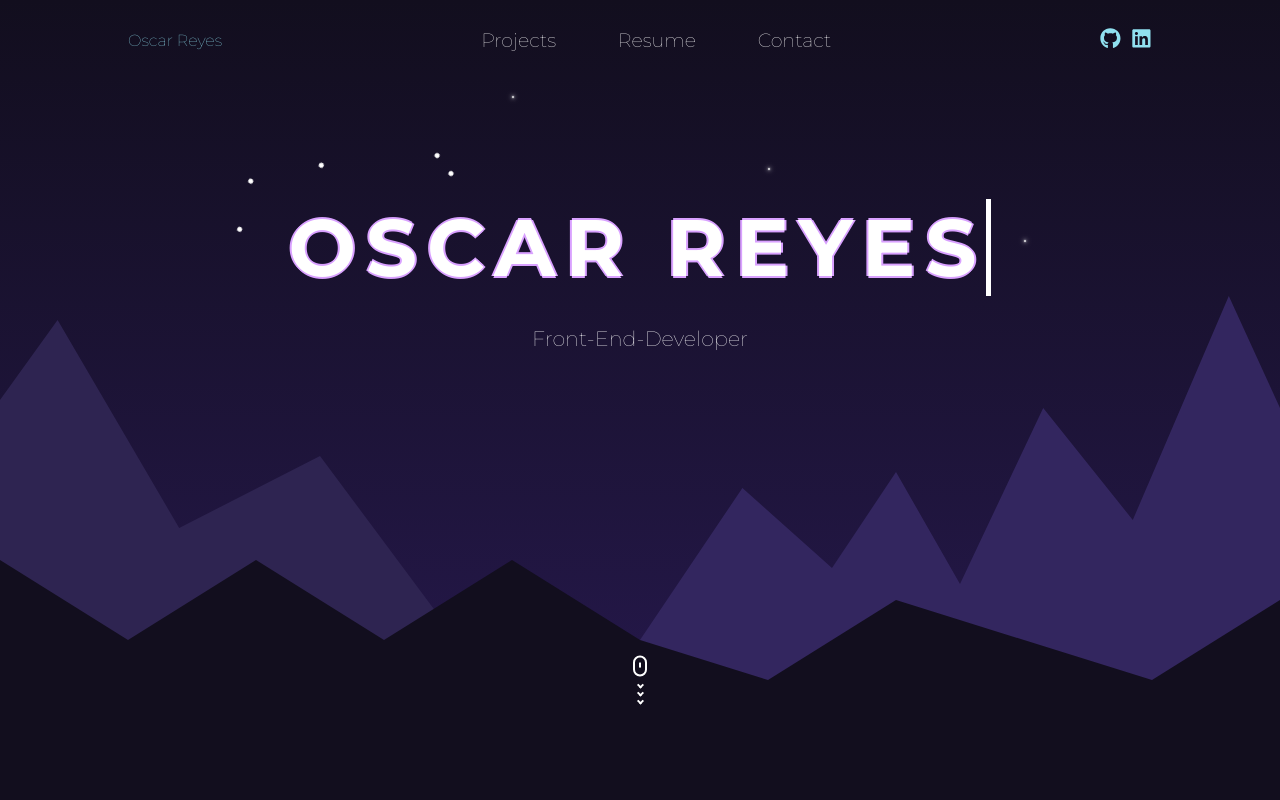
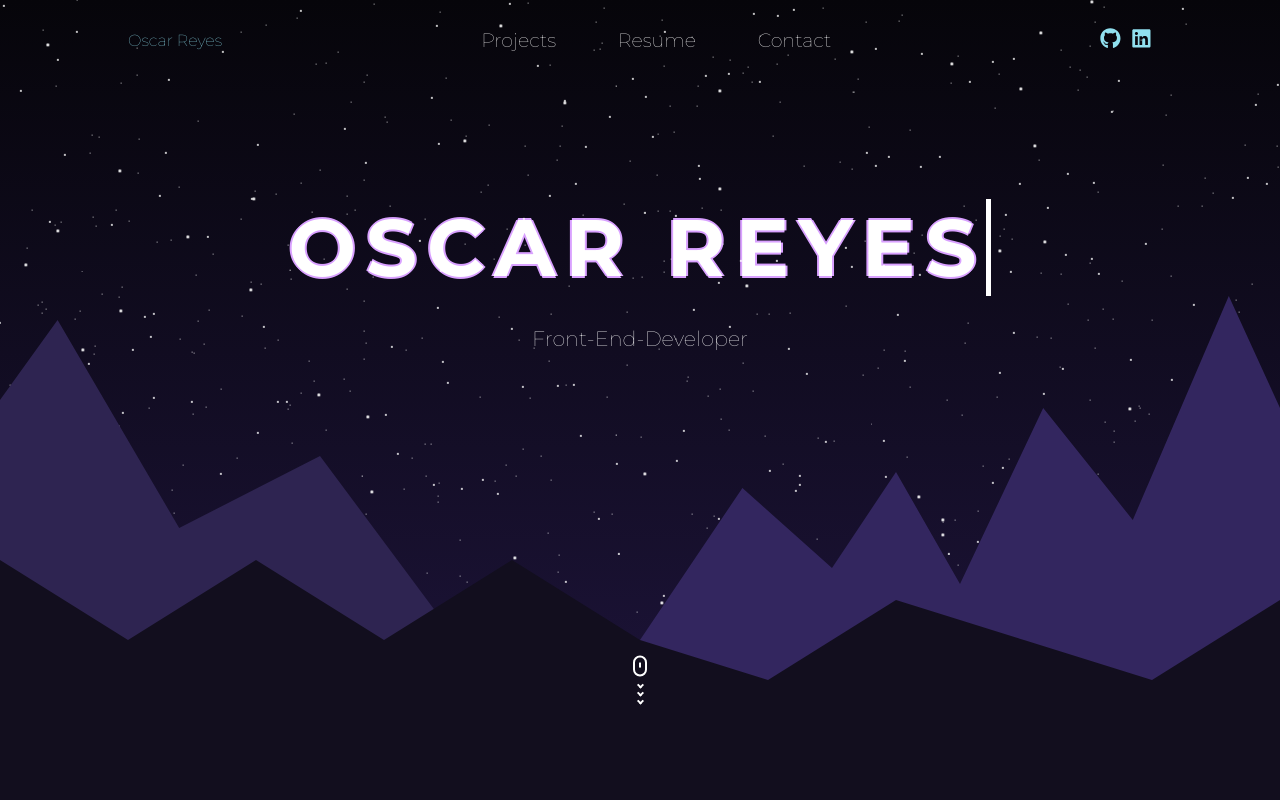
Before and after one commit to lolster45/NEWPortfolio, a Next.js app: page / in a window 1280 px wide. Shown: the top 800 px of the page. Built offline with nearby package versions, Linux system fonts and the light colour scheme.

Commit message:
space background test

```diff
--- a/src/pages/index.tsx
+++ b/src/pages/index.tsx
@@ -58,15 +58,28 @@ export default function Home() {
 
 
           <div className={styles.sky}>
+
+            <div className={styles.main_containe}>
+              <div className={styles.sub_container}>
+                <div className={styles.sky}>
+                  <div className={styles.stars}></div>
+                  <div className={styles.stars2}></div>
+                  <div className={styles.stars3}></div>
+                  <div className={styles.comet}></div>
+                </div>
+              </div>
+            </div>
+
+
+
+            {/* <div className={styles.stars}></div>
             <div className={styles.stars}></div>
             <div className={styles.stars}></div>
-            <div className={styles.stars}></div>
-
             <div className={`${styles.star} ${styles.star1}`}></div>
             <div className={`${styles.star} ${styles.star2}`}></div>
             <div className={`${styles.star} ${styles.star3}`}></div>
             <div className={`${styles.star} ${styles.star4}`}></div>
-            <div className={`${styles.star} ${styles.star5}`}></div>
+            <div className={`${styles.star} ${styles.star5}`}></div> */}
           </div>
           <div className={styles.mountains}></div>
           <div className={styles.mountainstwo}></div>
--- a/src/styles/About.module.scss
+++ b/src/styles/About.module.scss
@@ -117,10 +117,12 @@
                         position: relative;
                         display: flex;
 
+
                         img {
-                            //width: 400px !important;
                             width: 100% !important;
                             margin: 0 auto;
+                            border-radius: 50%;
+
                         }
                     }
                 }
--- a/src/styles/Home.module.scss
+++ b/src/styles/Home.module.scss
@@ -46,7 +46,7 @@
         height: 100vh;
         width: 100%;
         //background-color: green;
-        background: linear-gradient(to bottom, #120e1e, #271950);
+        background: linear-gradient(to bottom, #06050a, #1f153e);
 
         opacity: 0;
         transform: translateY(-50px);
@@ -57,96 +57,187 @@
             position: absolute;
             top: 0;
             left: 0;
-            height: 60%;
+            height: 80%;
             width: 100%;
+            //background-color: green;
             //background: linear-gradient(to bottom, #271950, transparent);
             // background-color: green;
+
+            $starFieldWidth: 2560;
+            $starFieldHeight: 2560;
+            $starStartOffset: 600px;
+            $starOneScrollDuration: 100s;
+            $starTwoScrollDuration: 125s;
+            $starThreeScrollDuration: 175s;
+            $numStarOneStars: 1700;
+            $numStarTwoStars: 700;
+            $numStarThreeStars: 200;
+            $numComet: 10;
+
+            .main-container {
+            display: block;
+            overflow: hidden;
+            position: relative;
+            width: 100vw;
+            height: 400px;
+            background: linear-gradient(to bottom, #120e1e 0%, #120e1e 100%);
+            top: 50%;
+            left: 50%;
+            transform: translate(-50%, -50%);
+            }
+            @function create-stars($n) {
+            $stars: "#{random($starFieldWidth)}px #{random($starFieldHeight)}px #FFF";
+
+            @for $i from 2 through $n {
+                $stars: "#{$stars} , #{random($starFieldWidth)}px #{random($starFieldHeight)}px #FFF";
+            }
+            @return unquote($stars);
+            }
+            @mixin star-template($numStars, $starSize, $scrollSpeed) {
+            z-index: 10;
+            width: $starSize;
+            height: $starSize;
+            border-radius: 50%;
+            background: transparent;
+            box-shadow: create-stars($numStars);
+            animation: animStar $scrollSpeed linear infinite;
+            &:after {
+                content: " ";
+                top: -$starStartOffset;
+                width: $starSize;
+                height: $starSize;
+                border-radius: 50%;
+                position: absolute;
+                background: transparent;
+                box-shadow: create-stars($numStars);
+            }
+            }
+            @mixin shooting-star-template($numStars, $starSize, $speed) {
+            z-index: 10;
+            width: $starSize;
+            height: $starSize + 80px;
+            border-top-left-radius: 50%;
+            border-top-right-radius: 50%;
+            position: absolute;
+            bottom: 0;
+            right: 0;
+            background: linear-gradient(
+                to top,
+                rgba(255, 255, 255, 0),
+                rgba(255, 255, 255, 1)
+            );
+            animation: animShootingStar $speed linear infinite;
+            }
             .stars {
-                position: absolute;
-                width: 2px;
-                height: 2px;
-                background: #fff;
-                box-shadow: 0 0 2px #fff, 0 0 4px #fff, 0 0 6px #fff;
-                animation: twinkle 5s infinite;
+            @include star-template($numStarOneStars, 1px, $starOneScrollDuration);
             }
-            .stars:nth-child(1) {
-                top: 20%;
-                left: 40%;
+            .stars2 {
+            @include star-template($numStarTwoStars, 2px, $starTwoScrollDuration);
             }
-            .stars:nth-child(2) {
-                top: 35%;
-                left: 60%;
+            .stars3 {
+            @include star-template($numStarThreeStars, 3px, $starThreeScrollDuration);
             }
-            .stars:nth-child(3) {
-                top: 50%;
-                left: 80%;
+            .comet {
+            @include shooting-star-template($numComet, 5px, 10s);
             }
-            @keyframes twinkle {
-                0%, 100% { opacity: 1; }
-                50% { opacity: 0.5; }
+            @keyframes animStar {
+            from {
+                transform: translateY(0px);
+            }
+            to {
+                transform: translateY(-#{$starFieldHeight}px)
+                translateX(-#{$starFieldWidth}px);
+            }
+            }
+            @keyframes animShootingStar {
+            from {
+                transform: translateY(0px) translateX(0px) rotate(-45deg);
+                opacity: 1;
+                height: 5px;
+            }
+            to {
+                transform: translateY(-#{$starFieldHeight}px)
+                translateX(-#{$starFieldWidth}px) rotate(-45deg);
+                opacity: 1;
+                height: 800px;
+            }
             }
 
-            .star {
-                position: absolute;
-                width: 5px;
-                height: 5px;
-                background: #fff;
-                border-radius: 50%;
-              }
 
-              .star1 {
-                animation: rotate 35s linear infinite;
-                transform-origin: 600px 290px;
-                bottom: 40px;
-                left: 30px;
-                // background-color: black;
-              }
-
-              .star2 {
-               animation: rotate 39s linear infinite;
-                transform-origin: 550px 340px;
-                bottom: 40px;
-                left: 30px;
-                // background-color: red;
-              }
-
-              .star3 {
-                animation: rotate 34s linear infinite;
-                transform-origin: 650px 400px;
-                bottom: 40px;
-                left: 30px;
-                // background-color: green;
-              }
-
-              .star4 {
-                animation: rotate 28s linear infinite;
-                transform-origin: 609px 500px;
-                bottom: 40px;
-                left: 30px;
-                // background-color: yellow;
-              }
-
-              .star5 {
-                animation: rotate 25s linear infinite;
-                transform-origin: 580px 400px;
-                bottom: 40px;
-                left: 30px;
-                // background-color: aqua;
-              }
-
-              @keyframes rotate {
-                0% {
-                  transform: rotate(0deg);
-                }
-                100% {
-                  transform: rotate(180deg);
-                }
-              }
-
-
-
-
-
+            // .stars {
+            //     position: absolute;
+            //     width: 2px;
+            //     height: 2px;
+            //     background: #fff;
+            //     box-shadow: 0 0 2px #fff, 0 0 4px #fff, 0 0 6px #fff;
+            //     animation: twinkle 5s infinite;
+            // }
+            // .stars:nth-child(1) {
+            //     top: 20%;
+            //     left: 40%;
+            // }
+            // .stars:nth-child(2) {
+            //     top: 35%;
+            //     left: 60%;
+            // }
+            // .stars:nth-child(3) {
+            //     top: 50%;
+            //     left: 80%;
+            // }
+            // @keyframes twinkle {
+            //     0%, 100% { opacity: 1; }
+            //     50% { opacity: 0.5; }
+            // }
+            // .star {
+            //     position: absolute;
+            //     width: 5px;
+            //     height: 5px;
+            //     background: #fff;
+            //     border-radius: 50%;
+            //   }
+            // .star1 {
+            //     animation: rotate 35s linear infinite;
+            //     transform-origin: 600px 290px;
+            //     bottom: 40px;
+            //     left: 30px;
+            //     // background-color: black;
+            // }
+            // .star2 {
+            //    animation: rotate 39s linear infinite;
+            //     transform-origin: 550px 340px;
+            //     bottom: 40px;
+            //     left: 30px;
+            //     // background-color: red;
+            // }
+            // .star3 {
+            //     animation: rotate 34s linear infinite;
+            //     transform-origin: 650px 400px;
+            //     bottom: 40px;
+            //     left: 30px;
+            //     // background-color: green;
+            // }
+            // .star4 {
+            //     animation: rotate 28s linear infinite;
+            //     transform-origin: 609px 500px;
+            //     bottom: 40px;
+            //     left: 30px;
+            //     // background-color: yellow;
+            // }
+            // .star5 {
+            //     animation: rotate 25s linear infinite;
+            //     transform-origin: 580px 400px;
+            //     bottom: 40px;
+            //     left: 30px;
+            //     // background-color: aqua;
+            // }
+            // @keyframes rotate {
+            //     0% {
+            //       transform: rotate(0deg);
+            //     }
+            //     100% {
+            //       transform: rotate(180deg);
+            //     }
+            // }
         }
         .mountains {
             position: absolute;
```
Also changed, not shown: src/pages/projects/[projectID].tsx (+15 -4 lines), src/styles/Projects.module.scss (+72 -21 lines).
